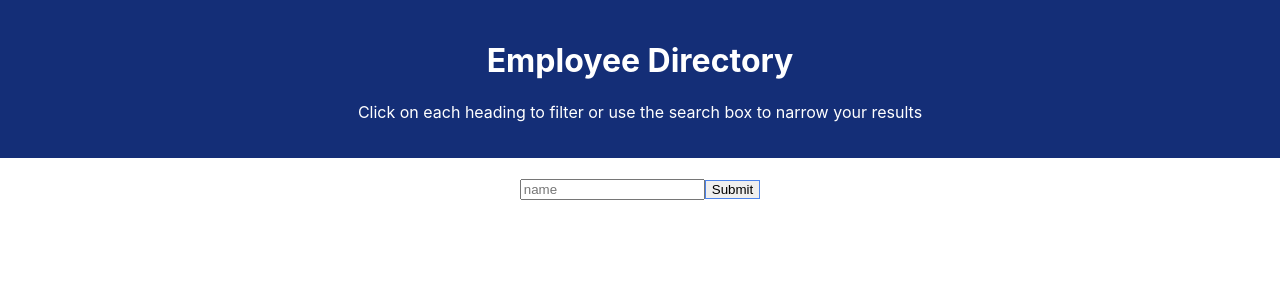
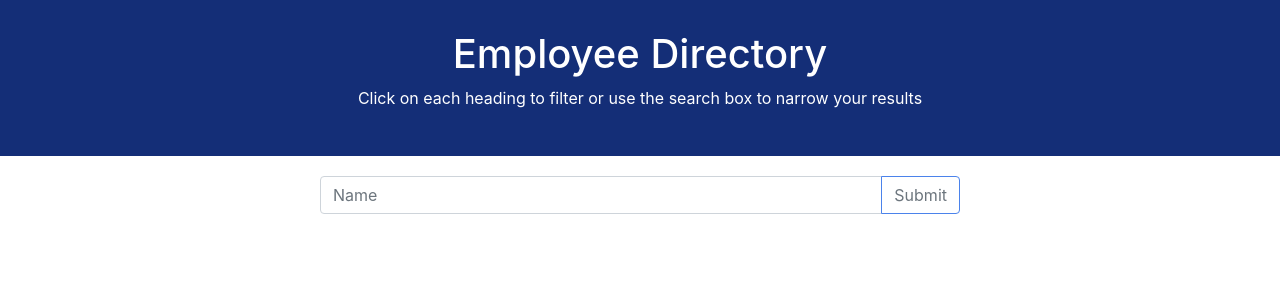
Before and after one commit to ktlnn/employee-directory, a React (Create React App) app: page / in a window 1280 px wide. Shown: the top 300 px of the page. Built offline with nearby package versions, Linux system fonts and the light colour scheme.

Commit message:
styling search bar

```diff
--- a/src/App.js
+++ b/src/App.js
@@ -1,5 +1,6 @@
 import React from 'react';
 import './App.css';
+import 'bootstrap/dist/css/bootstrap.min.css';
 import Header from './components/header/Header';
 import SearchBar from './components/searchBar/SearchBar'
 
--- a/src/components/header/style.css
+++ b/src/components/header/style.css
@@ -1,6 +1,6 @@
 .header {
     text-align: center;
     background-color: rgb(20, 46, 119);
-    padding: 20px;
+    padding: 30px;
     color: white;
 }
--- a/src/components/searchBar/SearchBar.js
+++ b/src/components/searchBar/SearchBar.js
@@ -6,18 +6,27 @@ function SearchBar() {
 
     const context = useContext(UserDataContext);
 
-    return(
+    return (
         <div className="SearchBar">
             <form>
+                <div className="input-group mb-3">
                     <input
                     type="search"
-                placeholder="name"
-                aria-label="Search"
+                    class="form-control"
+                    placeholder="Name"
+                    aria-label="Name"
+                    aria-describedby="button-addon2"
                     onChange={name => context.handleSearchChange(name)}
                     />
-            <button className="btn btn-success" type="submit">
+                    <div className="input-group-append">
+                        <button
+                        className="btn btn-outline-secondary"
+                        type="button"
+                        id="button-addon2">
                             Submit
                         </button>
+                    </div>
+                </div>
             </form>
         </div>
     )
--- a/src/components/searchBar/style.css
+++ b/src/components/searchBar/style.css
@@ -1,11 +1,14 @@
 .SearchBar {
     margin-top: 20px;
-
+    max-width: 50%;
+    margin-left: auto;
+    margin-right: auto;
 }
 
 .SearchBar button{
     border: 1px solid rgb(75, 131, 235);
 }
+
 .SearchBar button:hover {
     background-color: rgb(75, 131, 235);
     color:white;
```
Lines whose indentation alone changed are shown as unchanged.
